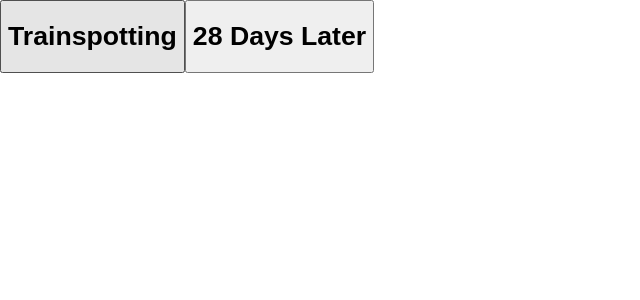
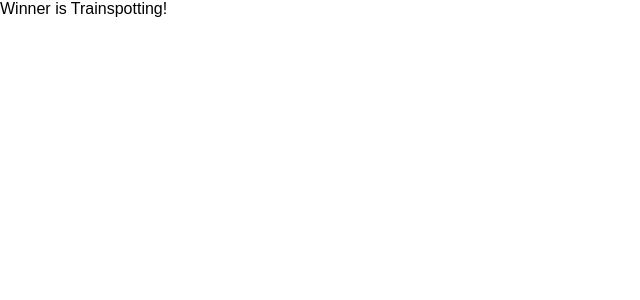
Before and after one commit to juancobe/react-voting-project, a React app in the folder voting-client/: page / in a window 1280 px wide. Shown: the top 300 px of the page, without its empty margins (0-640 px from the left). Built offline with nearby package versions, Linux system fonts and the light colour scheme.

Commit message:
All tests for Voting and Winner components passing.

```diff
--- /dev/null
+++ b/voting-client/src/components/Vote.jsx
@@ -0,0 +1,35 @@
+import React, {Component} from 'react';
+
+
+class Vote extends Component {
+	getPair() {
+		return this.props.pair || [];
+	}
+
+	isDisabled() {
+		return !!this.props.hasVoted;
+	}
+
+	hasVotedFor(entry) {
+		return this.props.hasVoted === entry;
+	}
+
+	render() {
+		return (
+			<div className="voting">
+				{this.getPair().map(entry =>
+					<button key={entry}
+									onClick={() => this.props.vote(entry)}
+									disabled={this.isDisabled()}>
+						<h1>{entry}</h1>
+						{this.hasVotedFor(entry) ?
+							<div className="label">Voted</div> :
+							null}
+					</button>
+				)}
+			</div>
+		);
+	}
+}
+
+export default Vote;
--- a/voting-client/src/components/Voting.jsx
+++ b/voting-client/src/components/Voting.jsx
@@ -1,20 +1,15 @@
-import React, { Component } from 'react';
-
+import React, {Component} from 'react';
+import Vote from './Vote';
+import Winner from './Winner';
 
 class Voting extends Component {
-	getPair() {
-		return this.props.pair || [];
-	}
-
 	render() {
 		return (
-			<div className="voting">
-				{this.getPair().map(entry =>
-					<button key={entry}
-									onClick={() => this.props.vote(entry)}>
-						<h1>{entry}</h1>
-					</button>
-				)}
+			<div>
+				{this.props.winner ?
+					<Winner ref="winner" winner={this.props.winner} /> :
+					<Vote {...this.props} />
+				}
 			</div>
 		);
 	}
--- /dev/null
+++ b/voting-client/src/components/Winner.jsx
@@ -0,0 +1,13 @@
+import React, {Component} from 'react';
+
+class Winner extends Component {
+	render() {
+		return (
+			<div className="winner">
+				Winner is {this.props.winner}!
+			</div>
+		);
+	}
+}
+
+export default Winner;
--- a/voting-client/src/index.js
+++ b/voting-client/src/index.js
@@ -10,7 +10,7 @@
 const pair = ['Trainspotting', '28 Days Later'];
 
 ReactDOM.render(
-  <Voting pair={pair} />,
+  <Voting pair={pair} winner={"Trainspotting"}/>,
   rootEl
 );
 
```
Also changed, not shown: 1 other file (tests, documents, lock files or other folders).
